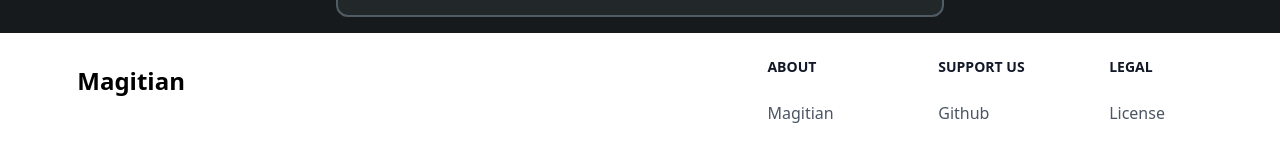
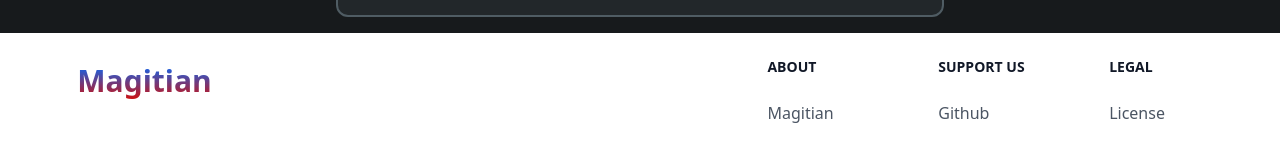
Before and after one commit to SnekAtMiskolc/Magitian, a SvelteKit app: page / in a window 1280 px wide. Shown: the part 1652-1797 px from the top of the page. Built offline with nearby package versions, Linux system fonts and the light colour scheme.

Commit message:
Footer changes

```diff
--- a/src/components/nav/Footer.svelte
+++ b/src/components/nav/Footer.svelte
@@ -3,7 +3,7 @@
         <div class="mb-6 md:mb-0">
             <a href="https://github.com/SnekAtMiskolc/Magitian" class="flex items-center">
                 <h2 class="text-white text-5xl font-bold mr-2">M</h2>
-                <span class="self-center text-2xl font-semibold whitespace-nowrap dark:text-white">Magitian</span>
+                <span class="self-center text-3xl font-semibold whitespace-nowrap dark:text-white grad-text">Magitian</span>
             </a>
         </div>
         <div class="grid grid-cols-2 gap-8 sm:gap-6 sm:grid-cols-3">
@@ -58,3 +58,11 @@
         </div>
     </div>
 </footer>
+
+<style>
+    .grad-text {
+        background: -webkit-linear-gradient(#006cff, #cc1111);
+        -webkit-background-clip: text;
+        -webkit-text-fill-color: transparent;
+    }
+</style>
```
